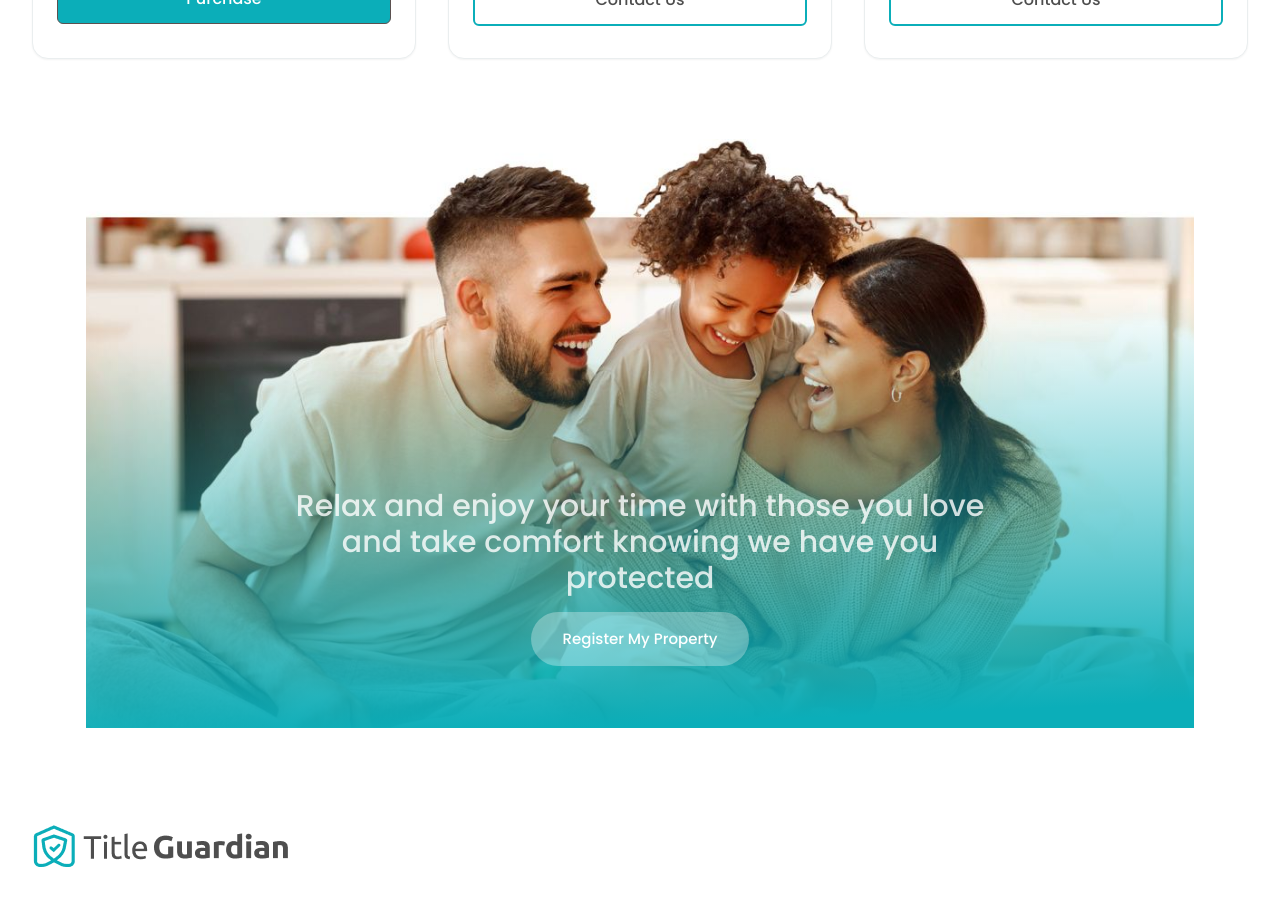
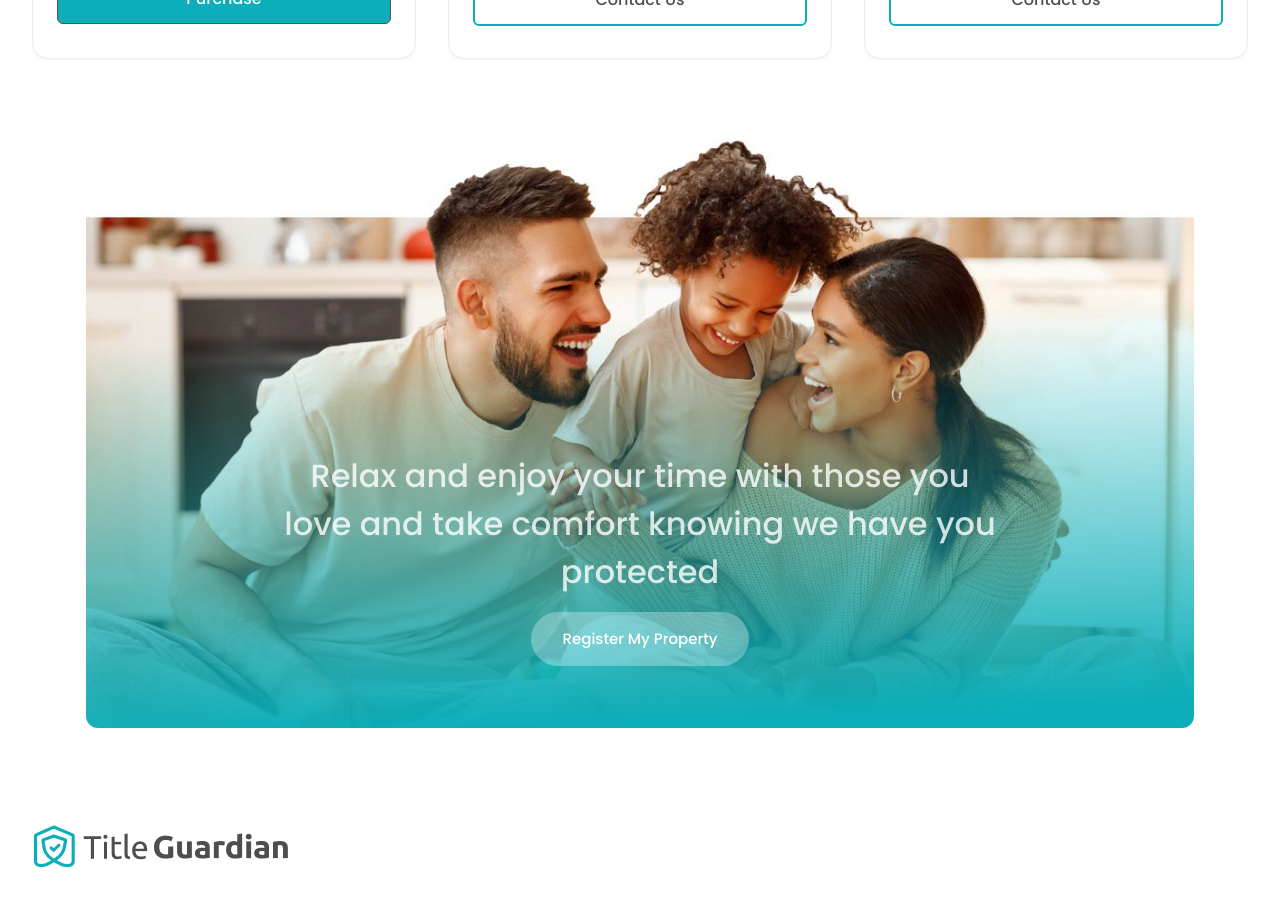
Before and after one commit to haykadamyan/test, a Next.js app: page / in a window 1280 px wide. Shown: the part 6620-7525 px from the top of the page. Built offline with nearby package versions, Linux system fonts and the light colour scheme.

Commit message:
reg property

```diff
--- a/src/components/register-property/index.tsx
+++ b/src/components/register-property/index.tsx
@@ -7,7 +7,10 @@ function RegisterProperty() {
     <div className={styles.wrapper}>
       <div className={styles['inner-wrapper']}>
         <div className={styles.content}>
-          <p className="text-3xl font-medium">
+          <div className={styles['icon-wrapper']}>
+            <img src="/logo-icon.png" alt="logo-icon" />
+          </div>
+          <p className={styles.text}>
             Relax and enjoy your time with those you love and take comfort knowing we have you protected
           </p>
           <button className="mt-4 px-8 py-4 rounded-full text-body1 font-medium bg-white/30 text-white">
--- a/src/components/register-property/styles.module.scss
+++ b/src/components/register-property/styles.module.scss
@@ -4,10 +4,22 @@
   .inner-wrapper {
     background-image: linear-gradient(177.48deg, rgba(11, 174, 185, 0) 32.27%, #0BAEB9 95.84%), url('/family.jpg');
 
-    @apply max-w-[1108px] h-[589px] mx-auto relative px-8 overflow-hidden lg:px-16 bg-cover bg-center bg-no-repeat flex flex-col justify-end;
+    @apply max-w-[1108px] h-[589px] rounded-xl mx-auto relative overflow-hidden bg-cover bg-center bg-no-repeat flex flex-col justify-end;
 
     .content {
-      @apply max-w-[726px] mx-auto mt-6 text-white/80 text-center mb-[62px];
+      @apply relative max-w-[726px] w-full mx-auto mt-6 text-white/80 text-center mb-[62px] md:max-w-[606px] sm:max-w-none sm:px-[45px] xs:px-0;
+
+      .icon-wrapper {
+        @apply absolute top-0 w-full lg:hidden;
+
+        img {
+          @apply mx-auto;
+        }
+      }
+
+      .text {
+        @apply text-[32px] font-medium sm:text-[26px];
+      }
     }
   }
 }
```
